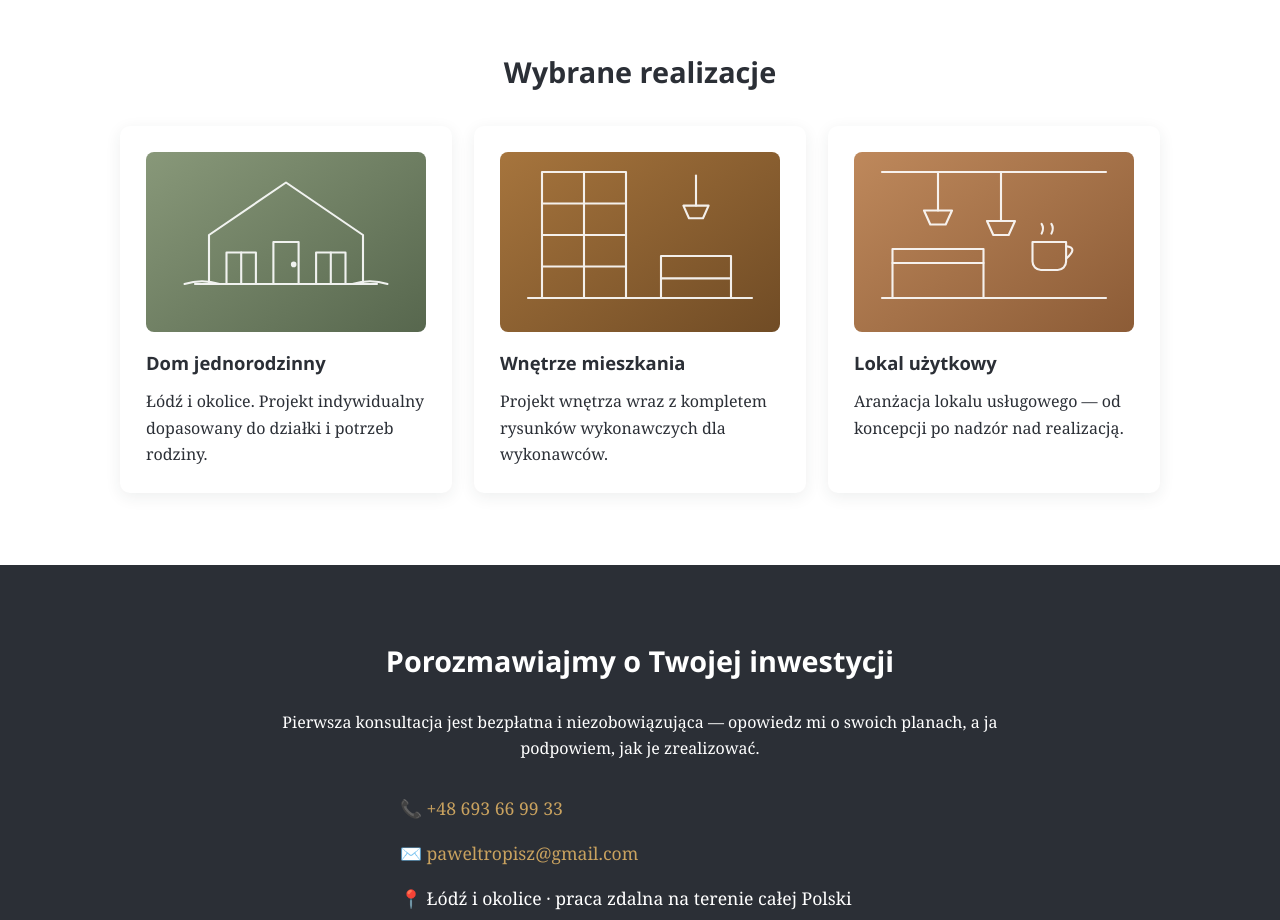
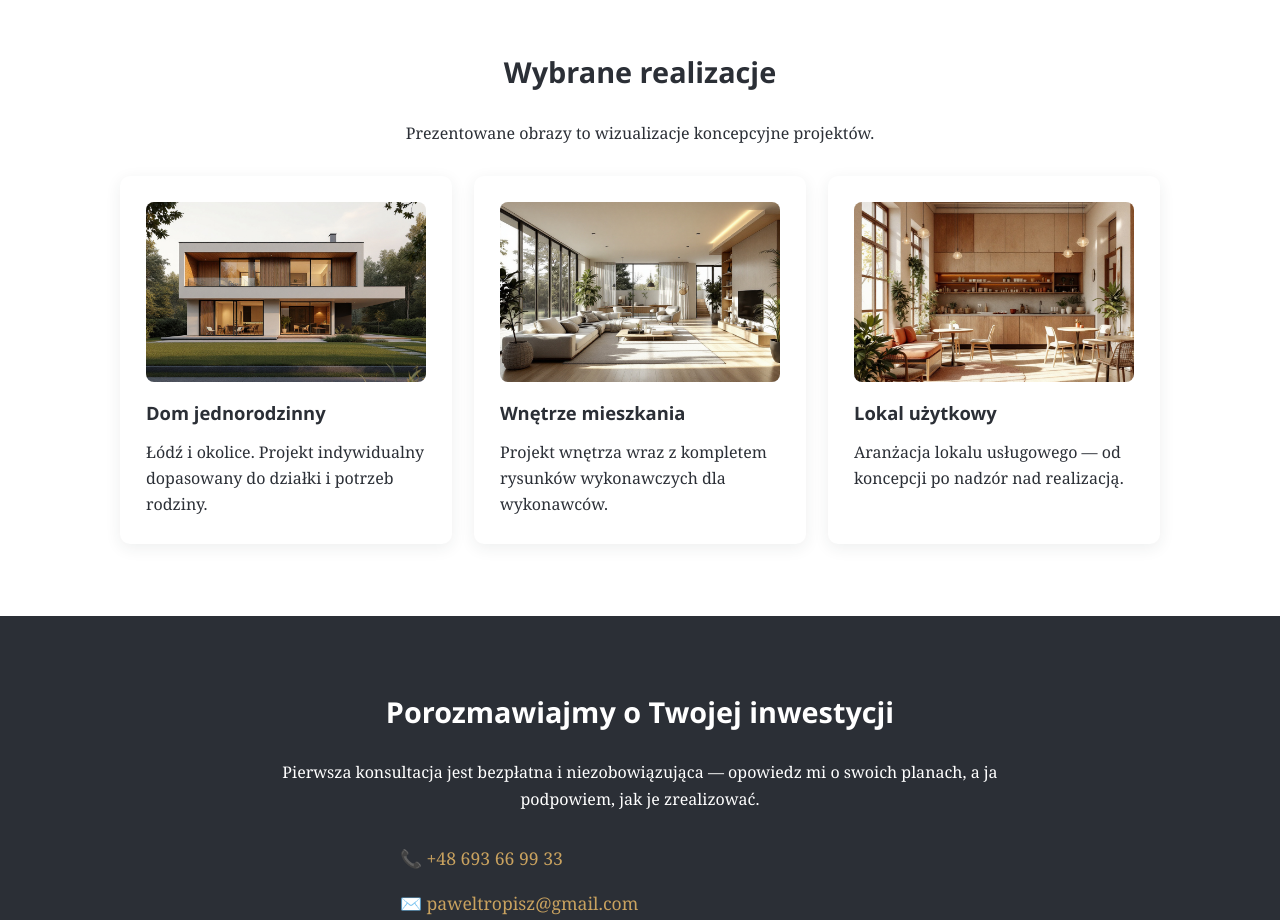
Before and after one commit to paweltropisz/moja-strona, a plain HTML site: page index.html in a window 1280 px wide. Shown: the part 1920-2840 px from the top of the page. Drawn offline with Linux system fonts and the light colour scheme.

Commit message:
Podmiana ilustracji SVG na fotorealistyczne wizualizacje

```diff
--- a/index.html
+++ b/index.html
@@ -111,19 +111,20 @@
     <section id="realizacje" class="sekcja">
       <div class="kontener">
         <h2>Wybrane realizacje</h2>
+        <p>Prezentowane obrazy to wizualizacje koncepcyjne projektów.</p>
         <div class="siatka">
           <article class="karta realizacja">
-            <img src="realizacja-1.svg" alt="Ilustracja — dom jednorodzinny" class="podglad" width="400" height="300">
+            <img src="realizacja-1.jpg" alt="Wizualizacja — nowoczesny dom jednorodzinny" class="podglad" width="1024" height="768" loading="lazy">
             <h3>Dom jednorodzinny</h3>
             <p>Łódź i okolice. Projekt indywidualny dopasowany do działki i potrzeb rodziny.</p>
           </article>
           <article class="karta realizacja">
-            <img src="realizacja-2.svg" alt="Ilustracja — wnętrze w stylistyce loft" class="podglad" width="400" height="300">
+            <img src="realizacja-2.jpg" alt="Wizualizacja — jasne nowoczesne wnętrze salonu" class="podglad" width="1024" height="768" loading="lazy">
             <h3>Wnętrze mieszkania</h3>
             <p>Projekt wnętrza wraz z kompletem rysunków wykonawczych dla wykonawców.</p>
           </article>
           <article class="karta realizacja">
-            <img src="realizacja-3.svg" alt="Ilustracja — lokal gastronomiczny" class="podglad" width="400" height="300">
+            <img src="realizacja-3.jpg" alt="Wizualizacja — wnętrze nowoczesnej kawiarni" class="podglad" width="1024" height="768" loading="lazy">
             <h3>Lokal użytkowy</h3>
             <p>Aranżacja lokalu usługowego — od koncepcji po nadzór nad realizacją.</p>
           </article>
```
Also changed, not shown: realizacja-1.jpg (added), realizacja-1.svg (deleted), realizacja-2.jpg (added), realizacja-2.svg (deleted), realizacja-3.jpg (added), realizacja-3.svg (deleted).
